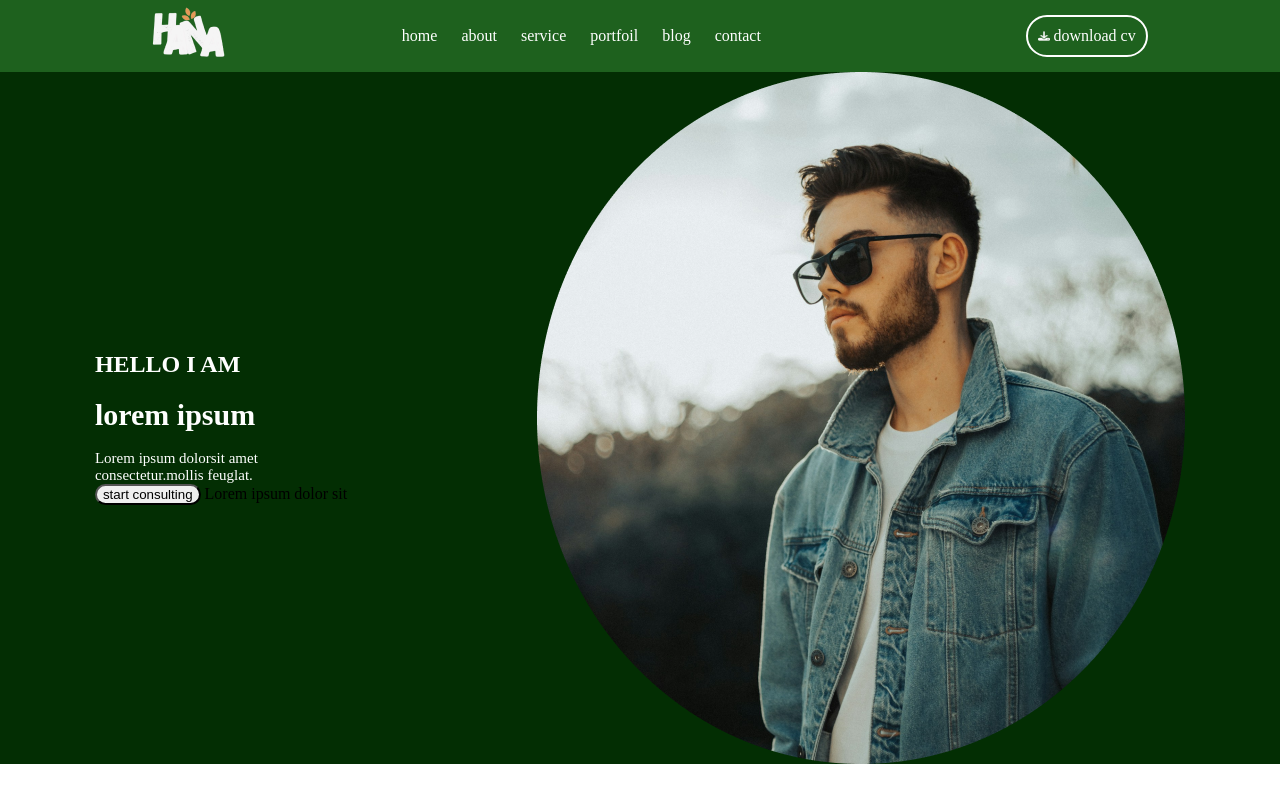
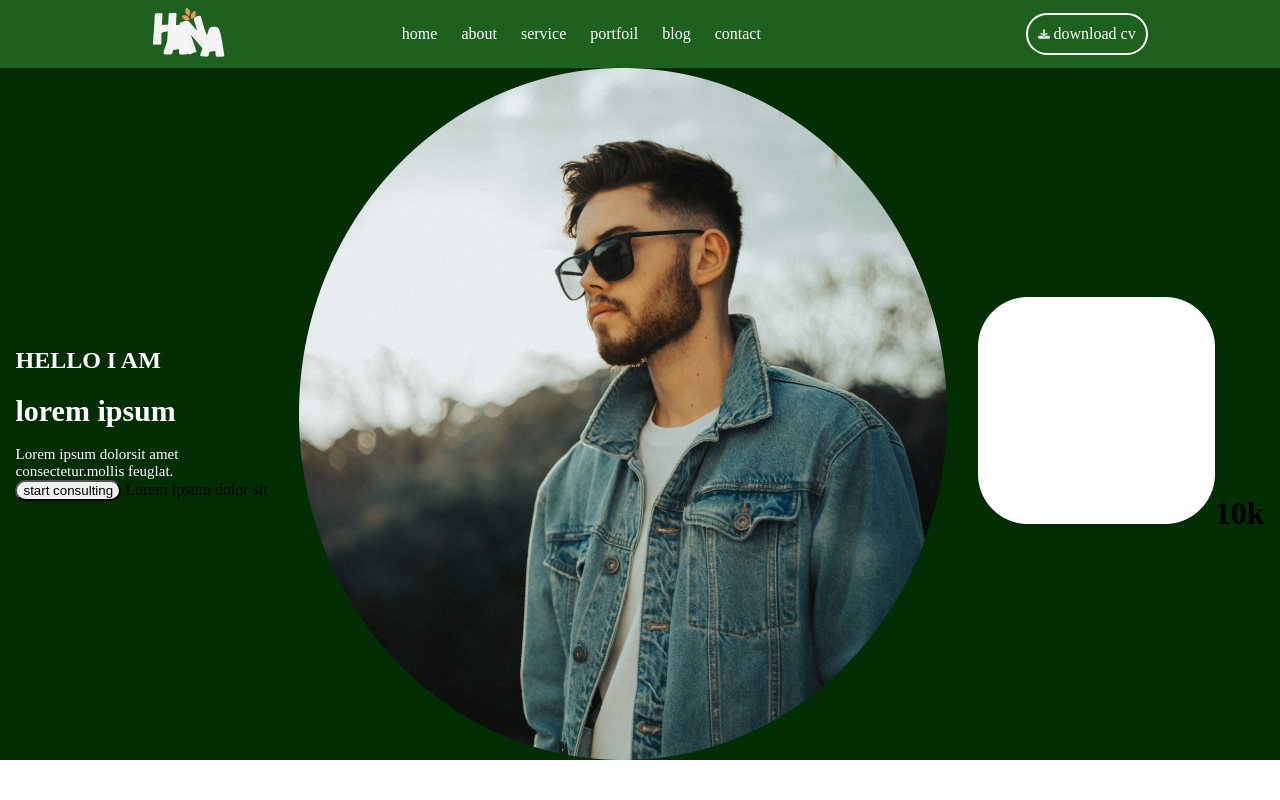
Before and after one commit to nwaeaejoshua/jogu, a plain HTML site: page index.html in a window 1280 px wide. Drawn offline with Linux system fonts and the light colour scheme.

Commit message:
first commit

```diff
--- a/index.html
+++ b/index.html
@@ -38,7 +38,13 @@
         </div>
        </div>
         <img src="Ellipse 1.png" alt="">
-    </div>
+        <div class="fin">
+                <div class="texts">
+                    <h1><img src="Rectangle 23.png" alt="">10k</h1>
+                </div>
+            </div>
+        </div>
+   </div>
 </div>
 </body>
 </html
--- a/style.css
+++ b/style.css
@@ -49,4 +49,9 @@ body{
 }
 .hero .text .button button{
     border-radius: 50px;
-    bac
+
+}
+.header .nav .logo{
+display: flex;
+
+}
```
